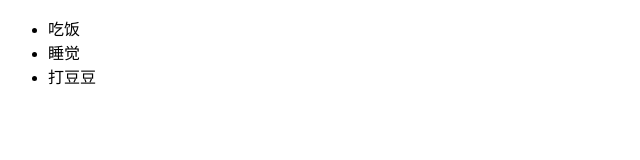
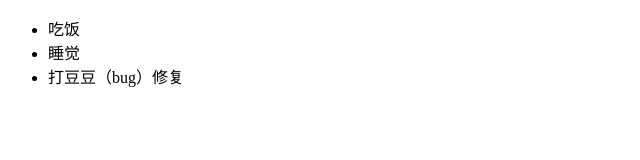
Before and after one commit to oycu/dbhost, a plain HTML site: page index.html in a window 1280 px wide. Shown: the whole page, without its empty margins (0-640 px from the left). Drawn offline with Linux system fonts and the light colour scheme.

Commit message:
bug修复

```diff
--- a/index.html
+++ b/index.html
@@ -10,7 +10,7 @@
     <ul>
         <li>吃饭</li>
         <li>睡觉</li>
-        <li>打豆豆</li>
+        <li>打豆豆（bug）修复</li>
     </ul>
 </body>
 </html>
```
